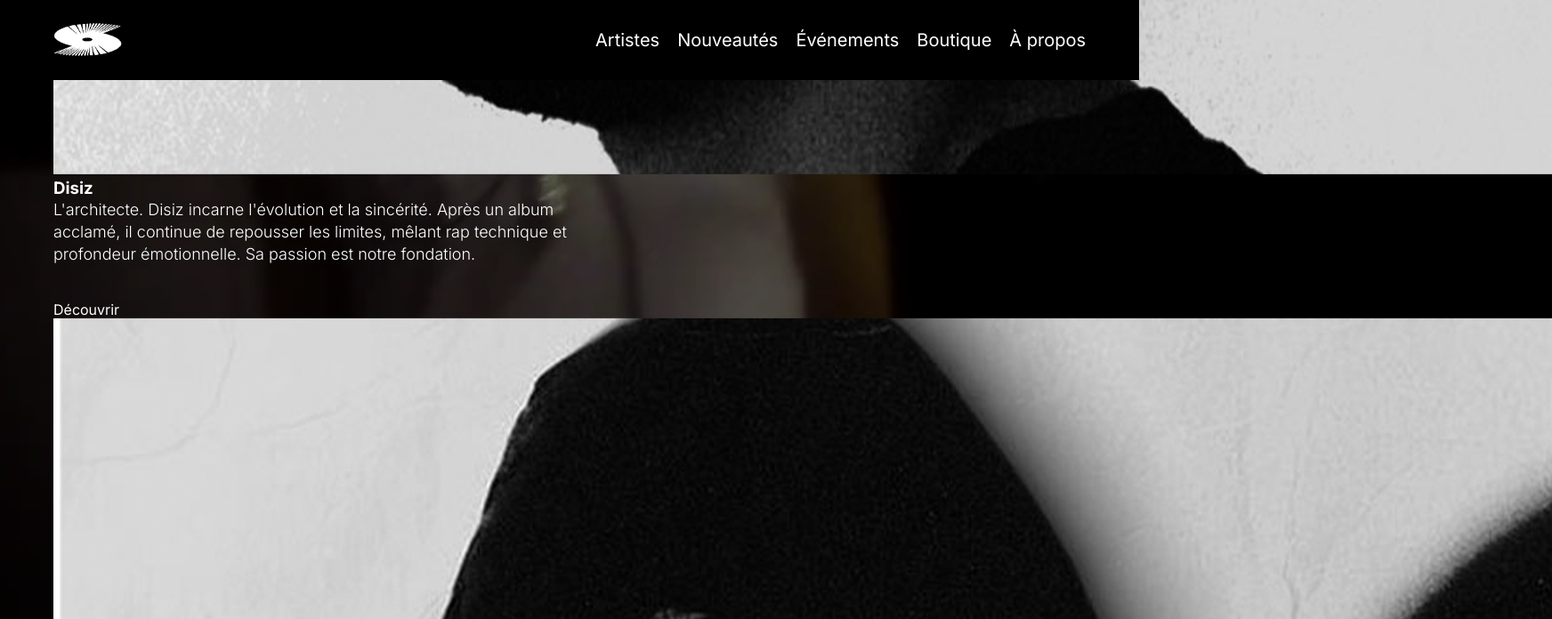
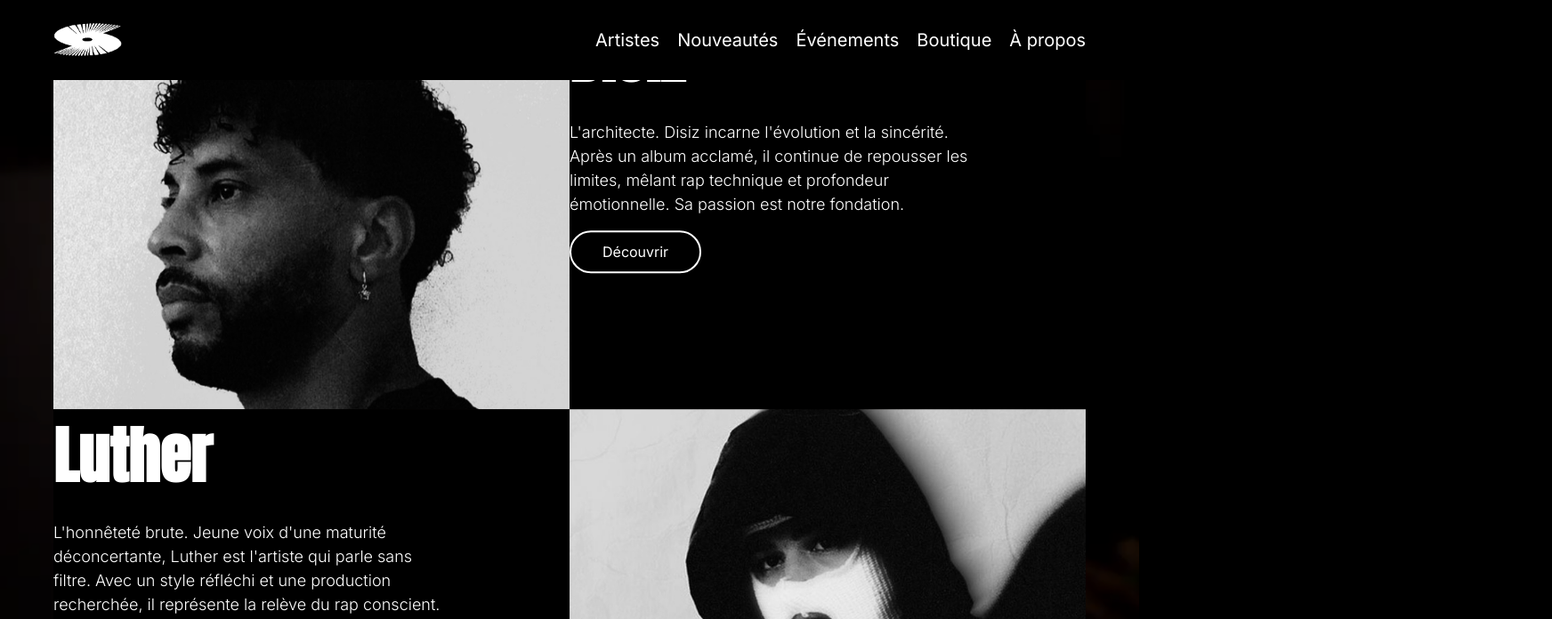
Before and after one commit to eikon-frontend-students/imd2-projet-label-Isabela-2805, a website built with Parcel: page src/index.html in a window 1280 px wide. Shown: the top 696 px of the page at 89% size, 1744 px wide, since content can reach past the window. Built offline with nearby package versions, Linux system fonts and the light colour scheme.

Commit message:
Css-artistes-container

```diff
--- a/src/css/main.css
+++ b/src/css/main.css
@@ -98,3 +98,79 @@ a {
   background: rgb(255, 0, 0);
   color: black;
 }
+
+.section-title {
+  font-family: "Anton", sans-serif;
+  font-size: 120px;
+  text-transform: uppercase;
+  padding: 20px 0 20px 50px;
+  background: white;
+  color: black;
+}
+.artists-grid {
+  display: flex;
+  flex-direction: column;
+  width: 100%;
+}
+.artist-card {
+  display: grid;
+  grid-template-columns: 1fr 1fr;
+  width: 100%;
+  min-height: 450px;
+  background: black;
+}
+.artist-card.reverse {
+  grid-template-columns: 1fr 1fr;
+  direction: rtl;
+}
+
+.artist-card.reverse .artist-content {
+  direction: ltr;
+}
+.img-container {
+  width: 100%;
+  height: 100%;
+}
+
+.img-container img {
+  width: 100%;
+  height: 100%;
+  object-fit: cover;
+}
+artist-content {
+  padding: 60px;
+  color: white;
+  display: flex;
+  flex-direction: column;
+  justify-content: center;
+  align-items: center;
+  text-align: center;
+}
+
+.artist-content h3 {
+  font-family: "Anton", sans-serif;
+  font-size: 70px;
+  margin-bottom: 20px;
+}
+
+.artist-content p {
+  max-width: 450px;
+  font-size: 18px;
+  line-height: 1.5;
+  margin-bottom: 30px;
+}
+
+.btn {
+  border: 2px solid white;
+  padding: 12px 35px;
+  color: white;
+  text-decoration: none;
+  border-radius: 40px;
+  font-size: 16px;
+  transition: 0.3s;
+}
+
+.btn:hover {
+  background: white;
+  color: black;
+}
```
